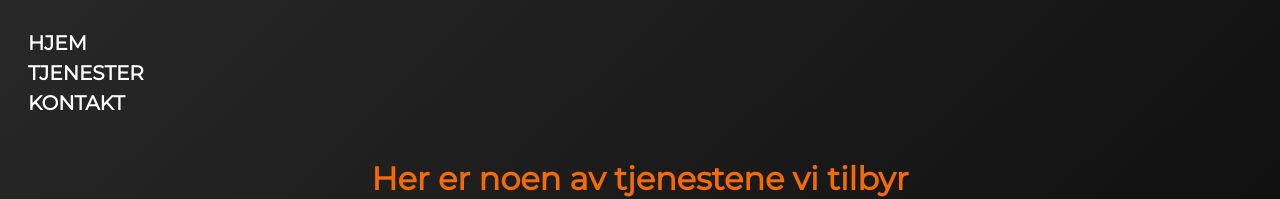
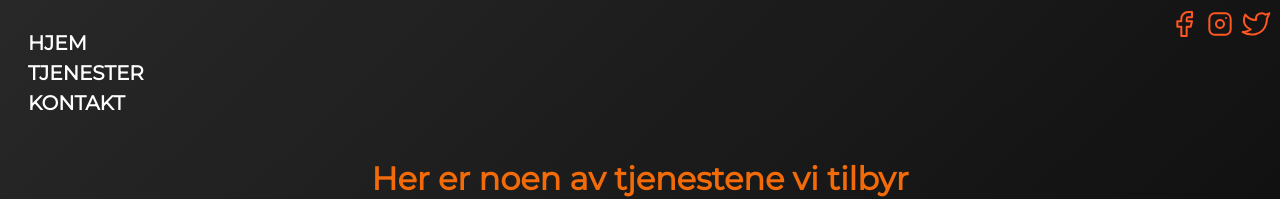
Before and after one commit to Tellero/overskott, a plain HTML site: page prosjekter.html in a window 1280 px wide. Shown: the top 199 px of the page. Drawn offline with Linux system fonts and the light colour scheme.

Commit message:
Update prosjekter.html

```diff
--- a/prosjekter.html
+++ b/prosjekter.html
@@ -13,6 +13,22 @@
 			<li><a href="">Tjenester</a></li>
 			<li><a href="kontakt.html">Kontakt</a></li>
 		</ul>
+		<div class="soMe">
+			<a href="https://facebook.com" title="_blank"><svg class="facebook" xmlns="http://www.w3.org/2000/svg" class="icon icon-tabler icon-tabler-brand-facebook" width="32" height="32" viewBox="0 0 24 24" stroke-width="1.5" stroke="#FF5722" fill="none" stroke-linecap="round" stroke-linejoin="round">
+	  	<path stroke="none" d="M0 0h24v24H0z"/>
+	  	<path d="M7 10v4h3v7h4v-7h3l1 -4h-4v-2a1 1 0 0 1 1 -1h3v-4h-3a5 5 0 0 0 -5 5v2h-3" />
+			</svg></a>
+			<svg xmlns="http://www.w3.org/2000/svg" class="icon icon-tabler icon-tabler-brand-instagram" width="32" height="32" viewBox="0 0 24 24" stroke-width="1.5" stroke="#FF5722" fill="none" stroke-linecap="round" stroke-linejoin="round">
+		  <path stroke="none" d="M0 0h24v24H0z"/>
+		  <rect x="4" y="4" width="16" height="16" rx="4" />
+		  <circle cx="12" cy="12" r="3" />
+		  <line x1="16.5" y1="7.5" x2="16.5" y2="7.501" />
+			</svg>
+			<svg xmlns="http://www.w3.org/2000/svg" class="icon icon-tabler icon-tabler-brand-twitter" width="32" height="32" viewBox="0 0 24 24" stroke-width="1.5" stroke="#FF5722" fill="none" stroke-linecap="round" stroke-linejoin="round">
+		  <path stroke="none" d="M0 0h24v24H0z"/>
+		  <path d="M22 4.01c-1 .49-1.98.689-3 .99-1.121-1.265-2.783-1.335-4.38-.737S11.977 6.323 12 8v1c-3.245.083-6.135-1.395-8-4 0 0-4.182 7.433 4 11-1.872 1.247-3.739 2.088-6 2 3.308 1.803 6.913 2.423 10.034 1.517 3.58-1.04 6.522-3.723 7.651-7.742a13.84 13.84 0 0 0 .497 -3.753C20.18 7.773 21.692 5.25 22 4.009z" />
+			</svg>
+		</div>
 	</nav>
 
 	<header class="headerp">
```
